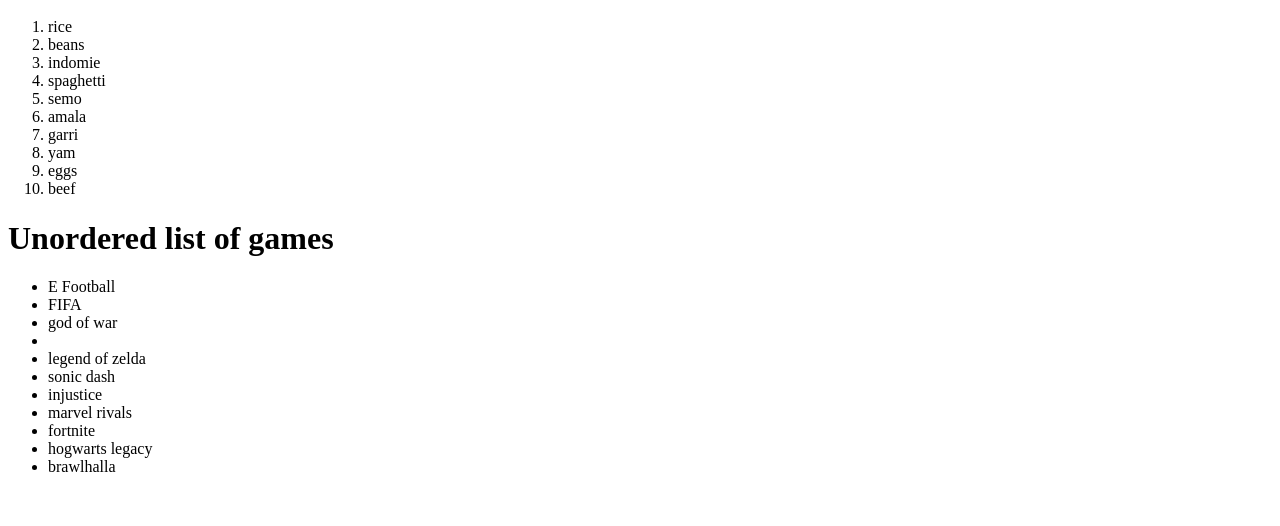
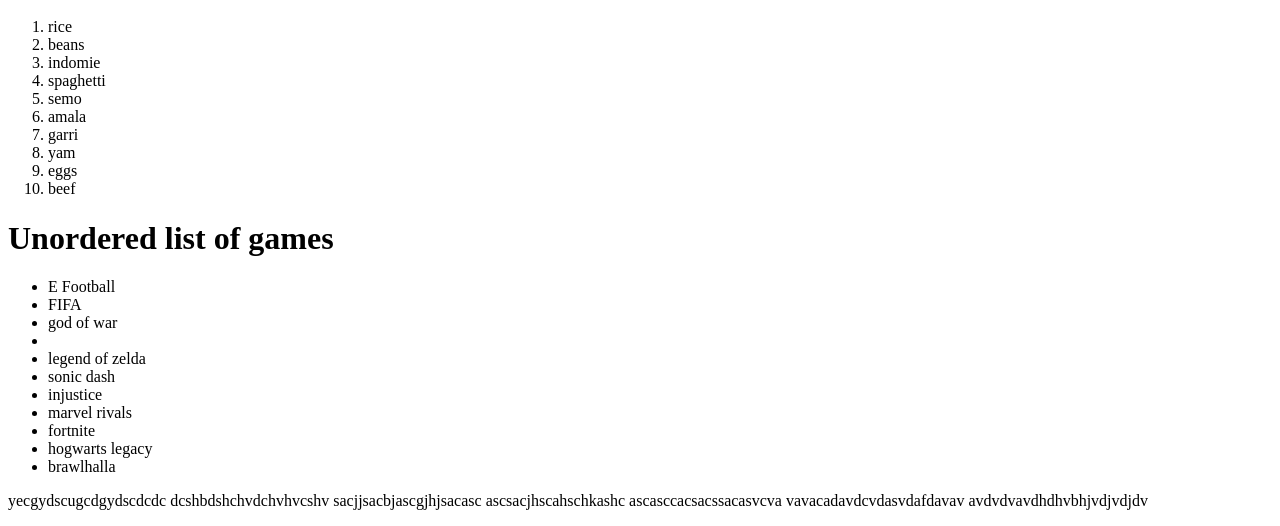
Before and after one commit to Seraphim132/classwork, a plain HTML site: page Index.html in a window 1280 px wide. Shown: the part 599-1125 px from the top of the page. Before the commit the page ends 1091 px from the top, so only its background shows below. Drawn offline with Linux system fonts and the light colour scheme.

Commit message:
changed from Index to index

```diff
--- a/Index.html
+++ b/Index.html
@@ -64,5 +64,14 @@
             <li>hogwarts legacy</li>
             <li>brawlhalla</li>
         </ul>
+        <p>
+            yecgydscugcdgydscdcdc
+            dcshbdshchvdchvhvcshv
+            sacjjsacbjascgjhjsacasc
+            ascsacjhscahschkashc
+            ascasccacsacssacasvcva
+            vavacadavdcvdasvdafdavav
+            avdvdvavdhdhvbhjvdjvdjdv
+        </p>
     </body>
 </html>
```
